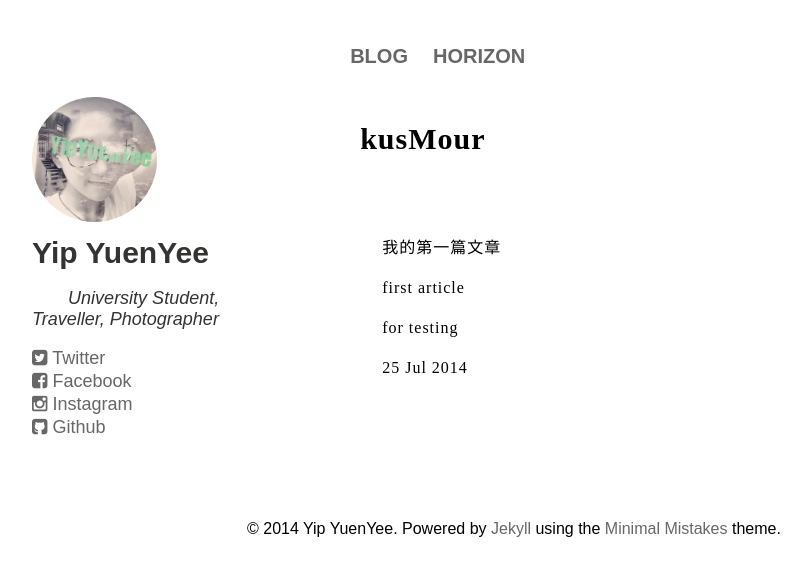
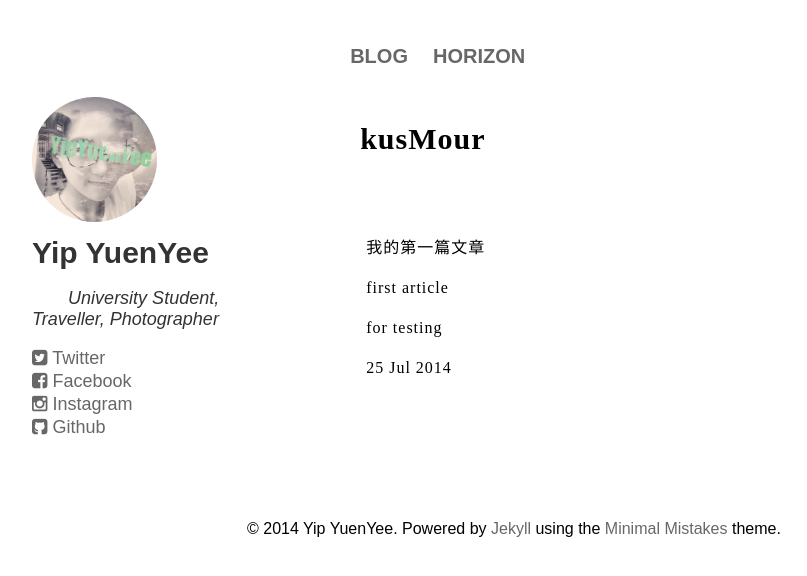
Before and after one commit to kusmour/blog_jekyll, a Jekyll site: the page built from _posts/2014-07-25-first-article.html, in a window 1280 px wide. Shown: the top 576 px of the page, without its empty margins (77-884 px from the left). Built offline with Jekyll 4.4.1, drawn with Linux system fonts in a browser that asks for light colours; some web fonts are replaced.

Commit message:
modify article page css

```diff
--- a/style/article_page.css
+++ b/style/article_page.css
@@ -23,7 +23,7 @@ article {
 
 .article_wrap p {
 	font-size: 16px;
-	text-indent: 2em;
+	text-indent: 1em;
 	line-height: 1.5;
 }
 
```
